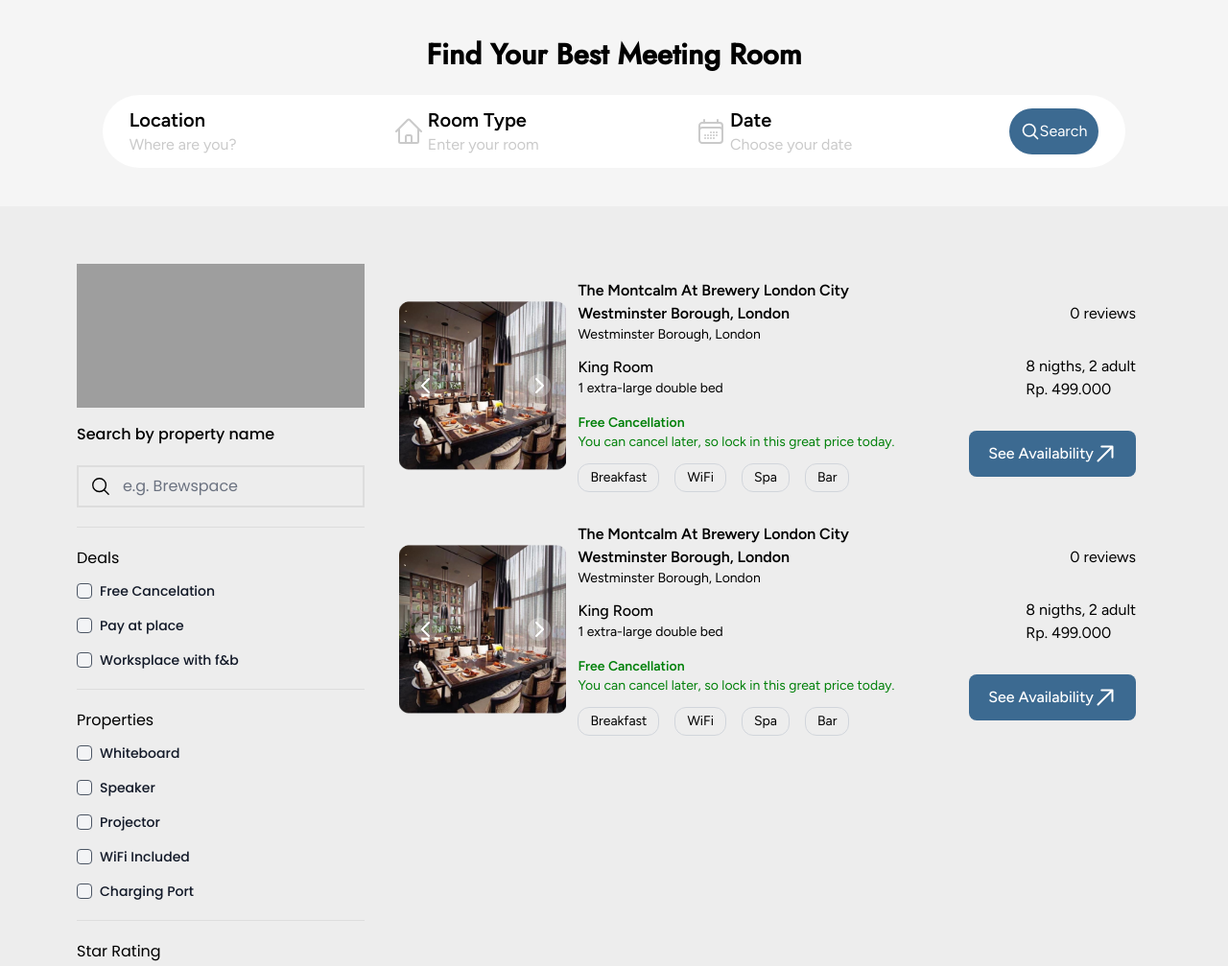
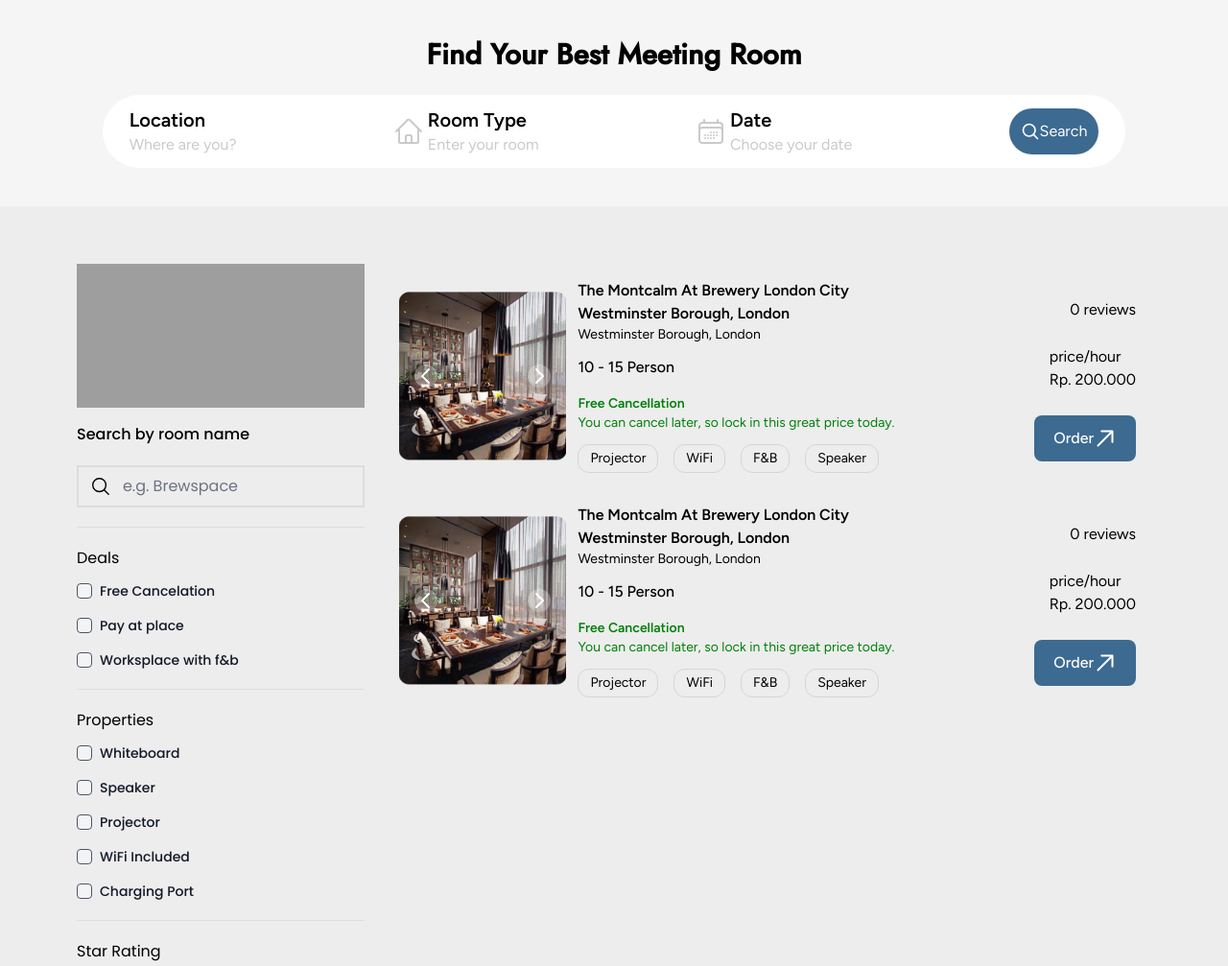
Before and after one commit to SI-RPL-2023/SI4408_KEL268_RESERVEIN.ID, a Laravel app: page /dashboard in a window 1280 px wide. Shown: the part 101-1108 px from the top of the page at 96% size. Run offline with Laravel 10, Linux system fonts and the light colour scheme; the visitor is signed in with stand-in values (Sample User, id 1); a map, chart or similar area stays blank; style sheets or scripts are compiled from the project's sources; some libraries are stand-ins or nearby versions; grey boxes are pictures that could not be loaded.

Commit message:
Update Copywriting Landing page ref #8

```diff
--- a/resources/views/dashboard.blade.php
+++ b/resources/views/dashboard.blade.php
@@ -65,7 +65,7 @@
             </div>
             <!-- filter -->
             <div class="w-full h-fit " id="filter">
-                <h1 class="font-medium mb-5">Search by property name</h1>
+                <h1 class="font-medium mb-5">Search by room name</h1>
                 <div class="flex items-center px-3 border-2 border-[#dddddd]">
                     <svg xmlns="http://www.w3.org/2000/svg" fill="none" viewBox="0 0 24 24" stroke-width="1.5"
                         stroke="currentColor" class="w-6 h-6">
@@ -231,18 +231,17 @@
                         <p class="text-sm">Westminster Borough, London</p>
                     </div>
                     <div class="mt-3" id="room-desc">
-                        <h1 class="font-medium">King Room</h1>
-                        <p class="text-sm">1 extra-large double bed</p>
+                        <h1 class="font-medium">10 - 15 Person</h1>
                     </div>
                     <div class="mt-4 text-sm text-[#008009]">
                         <h1 class="font-semibold">Free Cancellation</h1>
                         <p>You can cancel later, so lock in this great price today.</p>
                     </div>
                     <div class="flex text-sm gap-4 mt-3">
-                        <div class="border border-gray-300 rounded-xl px-3 py-1">Breakfast</div>
+                        <div class="border border-gray-300 rounded-xl px-3 py-1">Projector</div>
                         <div class="border border-gray-300 rounded-xl px-3 py-1">WiFi</div>
-                        <div class="border border-gray-300 rounded-xl px-3 py-1">Spa</div>
-                        <div class="border border-gray-300 rounded-xl px-3 py-1">Bar</div>
+                        <div class="border border-gray-300 rounded-xl px-3 py-1">F&B</div>
+                        <div class="border border-gray-300 rounded-xl px-3 py-1">Speaker</div>
                     </div>
                 </div>
                 <div class="w-4/12 flex flex-col items-end justify-around">
@@ -250,13 +249,13 @@
                         <p>0 reviews</p>
                     </div>
                     <div>
-                        <p>8 nigths, 2 adult</p>
-                        <h1>Rp. 499.000</h1>
+                        <p>price/hour</p>
+                        <h1>Rp. 200.000</h1>
                     </div>
                     <div>
                         <a href="/room"><button
                                 class="flex bg-[#3C6A91] hover:bg-[#081440] px-5 py-3 text-white font-medium rounded-lg">
-                                See Availability<svg xmlns="http://www.w3.org/2000/svg" fill="none" viewBox="0 0 24 24"
+                                Order<svg xmlns="http://www.w3.org/2000/svg" fill="none" viewBox="0 0 24 24"
                                     stroke-width="2" stroke="currentColor" class="w-6 h-6">
                                     <path stroke-linecap="round" stroke-linejoin="round"
                                         d="M4.5 19.5l15-15m0 0H8.25m11.25 0v11.25" />
@@ -334,18 +333,17 @@
                         <p class="text-sm">Westminster Borough, London</p>
                     </div>
                     <div class="mt-3" id="room-desc">
-                        <h1 class="font-medium">King Room</h1>
-                        <p class="text-sm">1 extra-large double bed</p>
+                        <h1 class="font-medium">10 - 15 Person</h1>
                     </div>
                     <div class="mt-4 text-sm text-[#008009]">
                         <h1 class="font-semibold">Free Cancellation</h1>
                         <p>You can cancel later, so lock in this great price today.</p>
                     </div>
                     <div class="flex text-sm gap-4 mt-3">
-                        <div class="border border-gray-300 rounded-xl px-3 py-1">Breakfast</div>
+                        <div class="border border-gray-300 rounded-xl px-3 py-1">Projector</div>
                         <div class="border border-gray-300 rounded-xl px-3 py-1">WiFi</div>
-                        <div class="border border-gray-300 rounded-xl px-3 py-1">Spa</div>
-                        <div class="border border-gray-300 rounded-xl px-3 py-1">Bar</div>
+                        <div class="border border-gray-300 rounded-xl px-3 py-1">F&B</div>
+                        <div class="border border-gray-300 rounded-xl px-3 py-1">Speaker</div>
                     </div>
                 </div>
                 <div class="w-4/12 flex flex-col items-end justify-around">
@@ -353,13 +351,13 @@
                         <p>0 reviews</p>
                     </div>
                     <div>
-                        <p>8 nigths, 2 adult</p>
-                        <h1>Rp. 499.000</h1>
+                        <p>price/hour</p>
+                        <h1>Rp. 200.000</h1>
                     </div>
                     <div>
                         <button
                             class="flex bg-[#3C6A91] hover:bg-[#081440] px-5 py-3 text-white font-medium rounded-lg">
-                            See Availability<svg xmlns="http://www.w3.org/2000/svg" fill="none" viewBox="0 0 24 24"
+                            Order<svg xmlns="http://www.w3.org/2000/svg" fill="none" viewBox="0 0 24 24"
                                 stroke-width="2" stroke="currentColor" class="w-6 h-6">
                                 <path stroke-linecap="round" stroke-linejoin="round"
                                     d="M4.5 19.5l15-15m0 0H8.25m11.25 0v11.25" />
```
